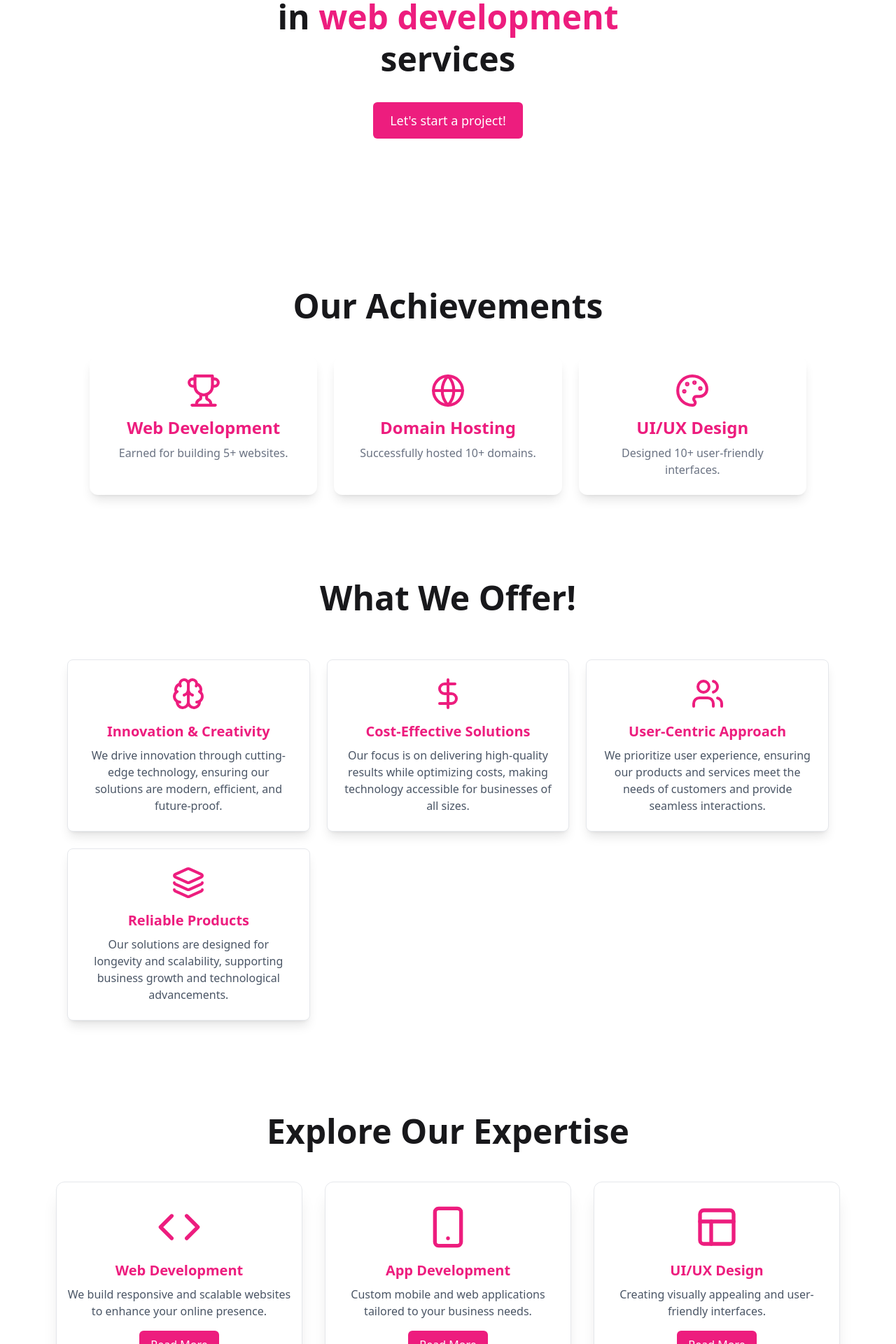
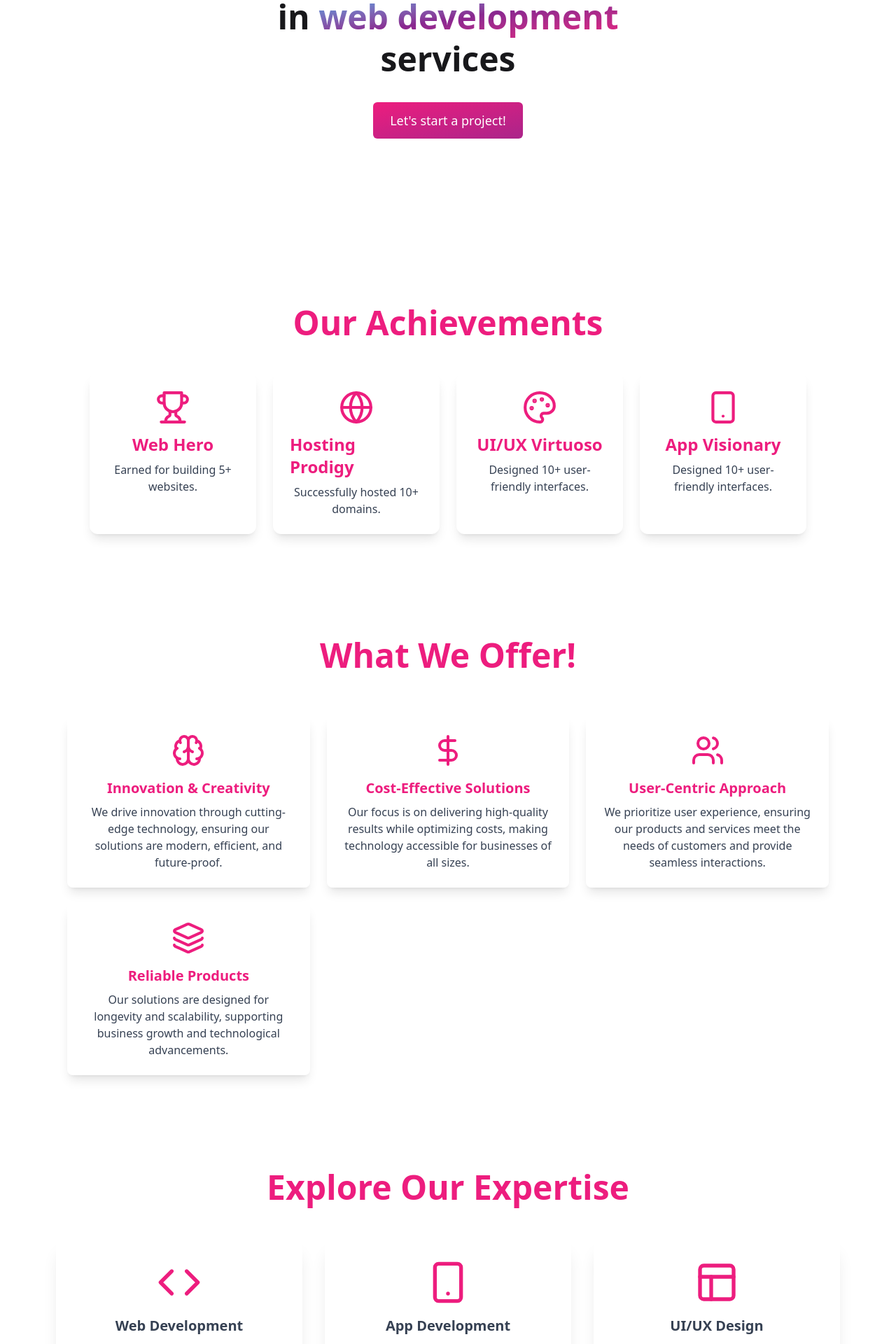
Before and after one commit to Code-Sala/codesala, a React (Vite) app: page / in a window 1280 px wide. Shown: the part 360-2280 px from the top of the page at 70% size. Built offline with nearby package versions, Linux system fonts and the light colour scheme.

Commit message:
changes in style

```diff
--- a/src/components/Home/Hero.jsx
+++ b/src/components/Home/Hero.jsx
@@ -1,5 +1,6 @@
 import { Link } from "react-router-dom";
 import { useState, useEffect, useRef } from "react";
+import { motion, useInView } from "framer-motion";
 
 const services = [
   "ui/ux design",
@@ -8,11 +9,19 @@ const services = [
   "domain hosting",
 ];
 
+// Parent container animation
+const containerVariants = {
+  hidden: { opacity: 0, y: 50 },
+  visible: { opacity: 1, y: 0, transition: { duration: 0.8, ease: "easeOut" } },
+};
+
 const Hero = () => {
   const [currentService, setCurrentService] = useState("");
   const serviceIndexRef = useRef(0);
   const letterIndexRef = useRef(0);
   const timeoutRef = useRef(null);
+  const sectionRef = useRef(null);
+  const isInView = useInView(sectionRef, { once: false, margin: "-100px" });
 
   useEffect(() => {
     const typeLetter = () => {
@@ -40,21 +49,40 @@ const Hero = () => {
   }, []);
 
   return (
-    <div className="container min-h-[80vh] flex items-center justify-center px-4 container_lg ">
+    <motion.div
+      ref={sectionRef}
+      initial="hidden"
+      animate={isInView ? "visible" : "hidden"}
+      variants={containerVariants}
+      className="container min-h-[80vh] flex items-center justify-center px-4 container_lg"
+    >
       <div className="max-w-2xl text-center space-y-6">
-        <p className="text-gray-600 text-lg">CodeSala - Your digital partner</p>
-        <h1 className="text-3xl sm:text-5xl font-bold leading-tight">
+        <motion.p
+          variants={containerVariants}
+          className="text-gray-600 text-lg"
+        >
+          CodeSala - Your digital partner
+        </motion.p>
+        <motion.h1
+          variants={containerVariants}
+          className="text-3xl sm:text-5xl font-bold leading-tight"
+        >
           At CodeSala, we specialize <br /> in{" "}
-          <span className="text-vibrant-pink">{currentService}</span> services
-        </h1>
-        <Link
-          to="/contact"
-          className="inline-block bg-vibrant-pink text-white px-6 py-3 rounded-md text-lg font-medium hover:bg-deep-purple mt-2"
-        >
-          Let&apos;s start a project!
-        </Link>
+          <span className="text-5xl font-bold bg-gradient-to-br from-[#00AEEF] via-[#892890] to-[#ED1D7E] bg-clip-text text-transparent transition-all duration-1000 hover:bg-gradient-to-tl">
+            {currentService}
+          </span>{" "}
+          services
+        </motion.h1>
+        <motion.div variants={containerVariants}>
+          <Link
+            to="/contact"
+            className="inline-block animated-gradient-btn text-white px-6 py-3 rounded-md text-lg font-medium mt-2"
+          >
+            Let&apos;s start a project!
+          </Link>
+        </motion.div>
       </div>
-    </div>
+    </motion.div>
   );
 };
 
--- a/src/components/Home/HomeServices.jsx
+++ b/src/components/Home/HomeServices.jsx
@@ -1,4 +1,4 @@
-import { motion } from "framer-motion";
+import { motion, useInView } from "framer-motion";
 import {
   Code,
   Smartphone,
@@ -8,6 +8,7 @@ import {
   Plug,
 } from "lucide-react";
 import { Link } from "react-router-dom";
+import { useRef } from "react";
 
 const services = [
   {
@@ -41,41 +42,74 @@ const services = [
     title: "Skill Rental",
     description:
       "Hire expert professionals on-demand for your short-term or long-term projects.",
-    icon: Users, // Adjust the icon as needed
+    icon: Users,
     link: "/services/skill-rental",
   },
   {
     title: "Software Integration",
     description:
       "Seamlessly connect your software with third-party applications for better efficiency.",
-    icon: Plug, // Adjust the icon as needed
+    icon: Plug,
     link: "/services/software-integration",
   },
 ];
 
+// Parent container animation
+const containerVariants = {
+  hidden: { opacity: 0, y: 50 },
+  visible: {
+    opacity: 1,
+    y: 0,
+    transition: {
+      staggerChildren: 0.2,
+      duration: 0.5,
+      ease: "easeOut",
+    },
+  },
+};
+
+// Individual card animation
+const cardVariants = {
+  hidden: { opacity: 0, y: 30 },
+  visible: { opacity: 1, y: 0, transition: { duration: 0.4, ease: "easeOut" } },
+};
+
 const HomeServices = () => {
+  const sectionRef = useRef(null);
+  const isInView = useInView(sectionRef, { once: false, margin: "-100px" });
+
   return (
-    <div className="container flex flex-col items-center justify-center px-4 container_lg mx-auto pb-4 pt-8">
-      <h1 className="text-3xl sm:text-5xl font-bold text-center mb-12">
+    <motion.div
+      ref={sectionRef}
+      initial="hidden"
+      animate={isInView ? "visible" : "hidden"}
+      variants={containerVariants}
+      className="container flex flex-col items-center justify-center px-4 container_lg mx-auto pb-4 pt-8"
+    >
+      <motion.h1
+        variants={cardVariants}
+        className="text-3xl sm:text-5xl font-bold text-center mb-12 text-vibrant-pink"
+      >
         Explore Our Expertise
-      </h1>
-      <div className="grid grid-cols-1 sm:grid-cols-2 lg:grid-cols-3 gap-8 w-full max-w-6xl ">
+      </motion.h1>
+      <motion.div
+        variants={containerVariants}
+        className="grid grid-cols-1 sm:grid-cols-2 lg:grid-cols-3 gap-8 w-full max-w-6xl mn-4"
+      >
         {services.map((service, index) => {
           const Icon = service.icon;
           return (
             <motion.div
               key={index}
-              initial={{ opacity: 0, y: 50 }}
-              animate={{ opacity: 1, y: 0 }}
-              transition={{ duration: 0.2, delay: 0.2 }}
+              variants={cardVariants}
               whileHover={{ scale: 1.03, rotate: 1 }}
-              className="relative bg-white py-8 px-2 rounded-xl shadow-xl border border-gray-200 flex flex-col items-center text-center hover:shadow-2xl transform transition-all"
+              className="relative bg-transparent py-8 px-4 rounded-xl shadow-xl flex flex-col items-center text-center hover:shadow-2xl transform transition-all"
             >
               <Icon className="w-16 h-16 text-vibrant-pink mb-4" />
-              <h2 className="text-xl font-semibold text-vibrant-pink">
+              <h2 className="text-xl font-semibold text-gray-700">
                 {service.title}
               </h2>
-              <p className="text-gray-600 mt-2">{service.description}</p>
+              <p className="text-gray-700 mt-2">{service.description}</p>
               <Link
                 to={service.link}
                 className="mt-4 inline-block px-4 py-2 bg-vibrant-pink text-white rounded-md hover:bg-bright-purple transition"
@@ -85,14 +119,16 @@ const HomeServices = () => {
             </motion.div>
           );
         })}
-      </div>
-      <Link
-        to="/services"
-        className="mt-8 inline-block px-4 py-2 bg-transparent border-2 border-vibrant-pink text-vibrant-pink rounded-md hover:bg-vibrant-pink hover:text-white transition"
-      >
-        More Services
-      </Link>
-    </div>
+      </motion.div>
+      <motion.div variants={cardVariants}>
+        <Link
+          to="/services"
+          className="mt-16 inline-block px-4 py-2 bg-transparent border-2 border-vibrant-pink text-vibrant-pink rounded-md hover:bg-vibrant-pink hover:text-white transition"
+        >
+          More Services
+        </Link>
+      </motion.div>
+    </motion.div>
   );
 };
 
--- a/src/components/Home/OurAchievement.jsx
+++ b/src/components/Home/OurAchievement.jsx
@@ -1,48 +1,91 @@
-import { useState } from "react";
-import { Trophy, Globe, Palette } from "lucide-react";
+import { motion, useInView } from "framer-motion";
+import { Trophy, Globe, Palette, Smartphone } from "lucide-react";
+import { useRef } from "react";
 
-const OurAchievement = () => {
-  const [achievements] = useState([
+const achievements = [
   {
-      title: "Web Development",
+    title: "Web Hero",
     description: "Earned for building 5+ websites.",
     icon: <Trophy size={50} className="text-vibrant-pink" />,
   },
   {
-      title: "Domain Hosting",
+    title: "Hosting Prodigy",
     description: "Successfully hosted 10+ domains.",
     icon: <Globe size={50} className="text-vibrant-pink" />,
   },
   {
-      title: "UI/UX Design",
+    title: "UI/UX Virtuoso",
     description: "Designed 10+ user-friendly interfaces.",
     icon: <Palette size={50} className="text-vibrant-pink" />,
   },
-  ]);
+  {
+    title: "App Visionary",
+    description: "Designed 10+ user-friendly interfaces.",
+    icon: <Smartphone size={50} className="text-vibrant-pink" />,
+  },
+];
+
+// Parent container animation
+const containerVariants = {
+  hidden: { opacity: 0, y: 50 },
+  visible: {
+    opacity: 1,
+    y: 0,
+    transition: {
+      staggerChildren: 0.2,
+      duration: 0.5,
+      ease: "easeOut",
+    },
+  },
+};
+
+// Individual card animation
+const cardVariants = {
+  hidden: { opacity: 0, y: 30 },
+  visible: { opacity: 1, y: 0, transition: { duration: 0.4, ease: "easeOut" } },
+};
+
+const OurAchievement = () => {
+  const sectionRef = useRef(null);
+  const isInView = useInView(sectionRef, { once: false, margin: "-100px" });
 
   return (
-    <div className="container min-h-[50vh] mx-auto flex flex-col items-center justify-center px-4">
-      <h1 className="text-3xl sm:text-5xl font-bold text-center mb-12">
+    <motion.div
+      ref={sectionRef}
+      initial="hidden"
+      animate={isInView ? "visible" : "hidden"}
+      variants={containerVariants}
+      className="container min-h-[60vh] mx-auto flex flex-col items-center justify-center px-4"
+    >
+      <motion.h1
+        variants={cardVariants}
+        className="text-3xl sm:text-5xl font-bold text-center mb-12 text-vibrant-pink"
+      >
         Our Achievements
-      </h1>
-      <div className="grid grid-cols-1 sm:grid-cols-2 lg:grid-cols-3 gap-6 w-full max-w-5xl">
+      </motion.h1>
+      <motion.div
+        variants={containerVariants}
+        className="grid grid-cols-1 sm:grid-cols-2 lg:grid-cols-4 gap-6 w-full max-w-5xl"
+      >
         {achievements.map((achievement, index) => (
-          <div
+          <motion.div
             key={index}
-            className="relative flex flex-col items-center p-6 bg-white backdrop-blur-lg rounded-xl shadow-lg hover:shadow-xl transition-transform hover:scale-105"
+            variants={cardVariants}
+            whileHover={{ scale: 1.05 }}
+            className="relative flex flex-col items-center p-6 bg-transparent backdrop-blur-lg rounded-xl shadow-lg hover:shadow-xl transition-transform"
           >
             <div className="absolute inset-0 rounded-xl border-2 border-transparent hover:border-vibrant-pink transition-all"></div>
             {achievement.icon}
-            <h2 className="text-2xl font-semibold mt-3 text-vibrant-pink ">
+            <h2 className="text-2xl font-semibold mt-3 text-vibrant-pink">
               {achievement.title}
             </h2>
-            <p className="text-gray-500 mt-2 text-center">
+            <p className="text-gray-700 mt-2 text-center">
               {achievement.description}
             </p>
-          </div>
+          </motion.div>
         ))}
-      </div>
-    </div>
+      </motion.div>
+    </motion.div>
   );
 };
 
--- a/src/components/Home/WhatWeDo.jsx
+++ b/src/components/Home/WhatWeDo.jsx
@@ -1,6 +1,7 @@
 import { Brain, DollarSign, Users, Layers } from "lucide-react";
+import { motion, useInView } from "framer-motion";
+import { useRef } from "react";
 
-const WhatWeDo = () => {
 const values = [
   {
     title: "Innovation & Creativity",
@@ -21,36 +22,66 @@ const WhatWeDo = () => {
     icon: Users,
   },
   {
-      title: "Reliable  Products",
+    title: "Reliable Products",
     description:
       "Our solutions are designed for longevity and scalability, supporting business growth and technological advancements.",
     icon: Layers,
   },
 ];
 
+// Container animation
+const containerVariants = {
+  hidden: { opacity: 0, y: 50 },
+  visible: { opacity: 1, y: 0, transition: { duration: 0.8, ease: "easeOut" } },
+};
+
+// Individual card animation
+const cardVariants = {
+  hidden: { opacity: 0, y: 50 },
+  visible: (index) => ({
+    opacity: 1,
+    y: 0,
+    transition: { duration: 0.6, delay: index * 0.2 },
+  }),
+};
+
+const WhatWeDo = () => {
+  const sectionRef = useRef(null);
+  const isInView = useInView(sectionRef, { once: false, margin: "-100px" });
+
   return (
-    <div className="container min-h-screen flex flex-col items-center justify-center px-4 mx-auto container_lg pb-4">
-      <h1 className="text-3xl sm:text-5xl font-bold text-center mb-12">
+    <motion.div
+      ref={sectionRef}
+      initial="hidden"
+      animate={isInView ? "visible" : "hidden"}
+      variants={containerVariants}
+      className="container min-h-screen flex flex-col items-center justify-center px-4 mx-auto container_lg pb-4"
+    >
+      <h1 className="text-3xl sm:text-5xl font-bold text-center mb-12 text-vibrant-pink">
         What We Offer!
       </h1>
       <div className="grid grid-cols-1 sm:grid-cols-2 lg:grid-cols-3 gap-6 w-full max-w-6xl p-4">
         {values.map((value, index) => {
           const Icon = value.icon;
           return (
-            <div
+            <motion.div
               key={index}
-              className="bg-white shadow-lg rounded-lg p-6 border border-gray-200 flex flex-col items-center text-center hover:shadow-xl"
+              custom={index}
+              initial="hidden"
+              animate={isInView ? "visible" : "hidden"}
+              variants={cardVariants}
+              className="bg-transparent shadow-lg rounded-lg p-6  flex flex-col items-center text-center hover:shadow-xl"
             >
               <Icon className="h-12 w-12 text-vibrant-pink mb-4" />
               <h2 className="text-xl font-semibold text-vibrant-pink">
                 {value.title}
               </h2>
-              <p className="text-gray-600 mt-2">{value.description}</p>
-            </div>
+              <p className="text-gray-700 mt-2">{value.description}</p>
+            </motion.div>
           );
         })}
       </div>
-    </div>
+    </motion.div>
   );
 };
 
--- a/src/components/Services/HeroSection.jsx
+++ b/src/components/Services/HeroSection.jsx
@@ -1,5 +1,3 @@
-import React from "react";
-
 const HeroSection = () => {
   return (
     <div className="container bg-gradient-to-br from-[#00AEEF] via-[#892890] to-[#ED1D7E] min-h-[50vh] flex-col items-center justify-center px-4 sm:px-8 text-center">
--- a/src/index.css
+++ b/src/index.css
@@ -42,3 +42,25 @@
   height: 100%;
   z-index: -1;
 }
+
+@keyframes gradientMove {
+  0% {
+    background-position: 0% 50%;
+  }
+  50% {
+    background-position: 100% 50%;
+  }
+  100% {
+    background-position: 0% 50%;
+  }
+}
+
+.animated-gradient-btn {
+  background-size: 300% 300%;
+  background-image: linear-gradient(to top left, #00aeef, #892890, #ed1d7e);
+  transition: background-position 0.5s ease-in-out;
+}
+
+.animated-gradient-btn:hover {
+  background-position: right center;
+}
--- a/src/pages/Home.jsx
+++ b/src/pages/Home.jsx
@@ -7,9 +7,9 @@ import WhatWeDo from "../components/Home/WhatWeDo";
 const Home = () => {
   return (
     <div className="relative min-h-screen">
-      {/* <div className="absolute inset-0 bg-gradient-to-br from-purple-700/70 to-blue-500/70 opacity-80"></div>
+      {/* <div className="absolute inset-0 bg-gradient-to-br from-deep-purple/70 to-vibrant-pink/70 opacity-80"></div> */}
 
-      <div
+      {/* <div
         className="absolute inset-0 bg-cover bg-center bg-no-repeat opacity-40"
         style={{
           backgroundImage:
```
Also changed, not shown: src/components/Home/TeamSection.jsx (+5 -5 lines), src/components/Navbar/Navbar.jsx (+6 -2 lines), src/assets/img/logo/CodeSala-01.png (added). Lines whose indentation alone changed are shown as unchanged.
